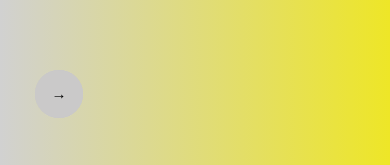
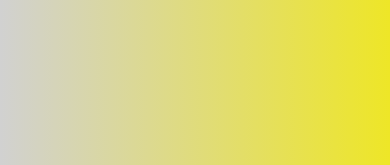
Before and after one commit to priteesh-stack/Demoreview, a React (Create React App) app: page /locate in a window 390 px wide. Shown: the part 328-493 px from the top of the page. Built offline with nearby package versions, Linux system fonts and the light colour scheme.

Commit message:
Fix responsive-ness of locateus

```diff
--- a/src/components/Locate.js
+++ b/src/components/Locate.js
@@ -238,7 +238,7 @@ const Locate = () => {
               onClick={() => setActiveImage(index)}
             >
               <p>{item.text}</p>
-              <span className="arrow">{index === 0 ? '→' : '→'}</span>
+              <span className="arrow1">{index === 0 ? '→' : '→'}</span>
             </div>
           ))}
         </div>
```
